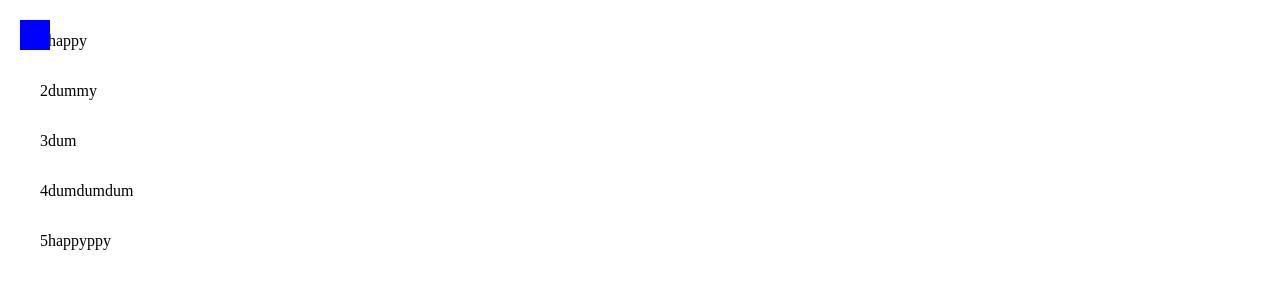
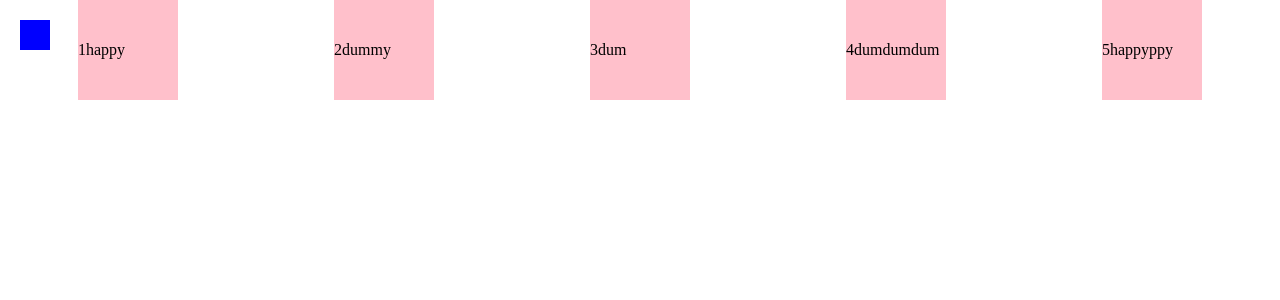
Before and after one commit to CHEWCHEWW/react-web-editor, a React app: page / in a window 1280 px wide. Shown: the top 300 px of the page. Built offline with nearby package versions, Linux system fonts and the light colour scheme.

Commit message:
[ADD]: Apply useDranAndDrop hook

```diff
--- a/src/components/DnDDummy/index.tsx
+++ b/src/components/DnDDummy/index.tsx
@@ -1,20 +1,10 @@
 import React, { useState } from "react";
 import styled from "styled-components";
 
-interface ListContent {
-  number: string
-  title: string
-}
+import { DragListContent } from "../../types/ui";
+import useDragAndDrop from "../..//hooks/useDragAndDrop";
 
-interface MouseEventInfo {
-  startPoint: number | null
-  endPoint: number | null
-  isDragging: boolean
-  originalOrder: ListContent[]
-  updatedOrder: ListContent[]
-}
-
-const items: ListContent[] = [
+const items: DragListContent[] = [
   { number: "1", title: "happy" },
   { number: "2", title: "dummy" },
   { number: "3", title: "dum" },
@@ -23,75 +13,19 @@ const items: ListContent[] = [
 ];
 
 const DnDDummy = (): React.ReactElement => {
-  const [list, setList] = useState<ListContent[]>(items);
-  const [currentState, setCurrentState] = useState<MouseEventInfo>({
-    startPoint: null,
-    endPoint: null,
-    isDragging: false,
-    originalOrder: [],
-    updatedOrder: [],
-  });
-
-  const handleDragStart = (ev: React.MouseEvent): void => {
-    const initialPosition = Number(ev.currentTarget.id);
-
-    setCurrentState((prev) => ({
-      ...prev,
-      startPoint: initialPosition,
-      isDragging: true,
-      originalOrder: list,
-    }));
-  };
-
-  const handleDragOver = (ev: React.MouseEvent): void => {
-    ev.preventDefault();
-    // 컴포넌트로 전환 후 타입 지정 필요, enum 컨벤션 찾아보기
-    const oldList = currentState.originalOrder;
-    const draggedFrom = currentState.startPoint;
-    const draggedTo = Number(ev.currentTarget.id);
-
-    if (!draggedFrom && draggedFrom !== 0) {
-      return;
-    }
-
-    const draggedItem = oldList[draggedFrom];
-    const remainingItems = oldList.filter((_, index) => index !== draggedFrom);
-
-    const newList = [
-      ...remainingItems.slice(0, draggedTo),
-      draggedItem,
-      ...remainingItems.slice(draggedTo)
-    ];
-
-    if (draggedTo !== currentState.endPoint) {
-      setCurrentState((prev) => ({
-        ...prev,
-        updatedOrder: newList,
-        endPoint: draggedTo,
-      }));
-    }
-  };
-
-  const handleDropDown = (): void => {
-    setList(currentState.updatedOrder);
-    setCurrentState((prev) => ({
-      ...prev,
-      startPoint: null,
-      endPoint: null,
-    }));
-  };
-
-  const handleDragLeave = (): void => {
-    setCurrentState((prev) => ({
-      ...prev,
-      endPoint: null,
-    }));
-  };
+  const {
+    handleDragStart,
+    handleDragOver,
+    handleDropDown,
+    handleDragLeave,
+    dragList,
+    endPoint,
+  } = useDragAndDrop({ items });
 
   return (
     <section>
-      <ul>
-        {list.map((item, index) => (
+      <Wrapper>
+        {dragList.map((item, index) => (
           <Block
             key={index}
             id={String(index)}
@@ -100,21 +34,29 @@ const DnDDummy = (): React.ReactElement => {
             onDragOver={handleDragOver}
             onDrop={handleDropDown}
             onDragLeave={handleDragLeave}
-            className={currentState.endPoint === index ? "isDropDown" : ""}
+            className={endPoint === index ? "isDropDown" : ""}
           >
             <span>{item.number}</span>
             <p>{item.title}</p>
           </Block>
         ))}
-      </ul>
+      </Wrapper>
     </section>
   );
 };
 
-const Block = styled.li`
+const Wrapper = styled.div`
+  display: flex;
+`;
+
+const Block = styled.div`
   display: flex;
   align-items: center;
   cursor: move;
+  width: 100px;
+  height: 100px;
+  background-color: pink;
+  margin: 0 auto;
 
   &.isDropDown {
     color: white;
--- a/src/hooks/useDragAndDrop.ts
+++ b/src/hooks/useDragAndDrop.ts
@@ -4,8 +4,8 @@ import { DragListContent } from "../types/ui";
 import { generateDraggedList } from "../utils/ui";
 
 interface DragListInformation {
-  startPoint: number
-  endPoint: number
+  startPoint: number | null
+  endPoint: number | null
   isDragging: boolean
   originalOrder: DragListContent[]
   updatedOrder: DragListContent[]
@@ -21,14 +21,14 @@ interface UseDragAndDropReturns {
   handleDropDown: () => void
   handleDragLeave: () => void
   dragList: DragListContent[]
-  endPoint: number
+  endPoint: number | null
 }
 
 const useDragAndDrop = ({ items }: UseDragAndDropProps): UseDragAndDropReturns => {
   const [dragList, setDragList] = useState<DragListContent[]>(items);
   const [dragListInformation, setDragListInformation] = useState<DragListInformation>({
-    startPoint: 0,
-    endPoint: 0,
+    startPoint: null,
+    endPoint: null,
     isDragging: false,
     originalOrder: [],
     updatedOrder: [],
@@ -48,20 +48,20 @@ const useDragAndDrop = ({ items }: UseDragAndDropProps): UseDragAndDropReturns =
   const handleDragOver = (ev: React.MouseEvent<HTMLDivElement>): void => {
     ev.preventDefault();
 
-    const oldList = dragListInformation.originalOrder;
+    const oldDragList = dragListInformation.originalOrder;
     const draggedFrom = dragListInformation.startPoint;
     const draggedTo = Number(ev.currentTarget.id);
 
-    // if (!draggedFrom && draggedFrom !== 0) {
-    //   return;
-    // }
+    if (!draggedFrom && draggedFrom !== 0) {
+      return;
+    }
 
-    const newList = generateDraggedList(oldList, draggedFrom, draggedTo);
+    const newDragList = generateDraggedList(oldDragList, draggedFrom, draggedTo);
 
     if (draggedTo !== dragListInformation.endPoint) {
       setDragListInformation((prev) => ({
         ...prev,
-        updatedOrder: newList,
+        updatedOrder: newDragList,
         endPoint: draggedTo,
       }));
     }
```
